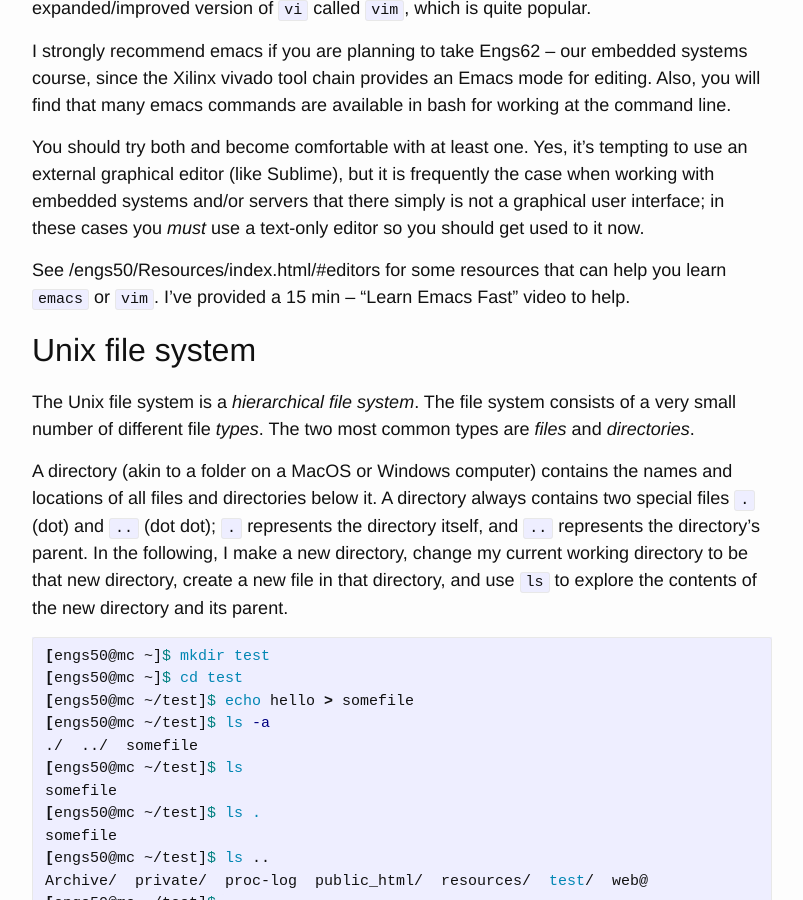
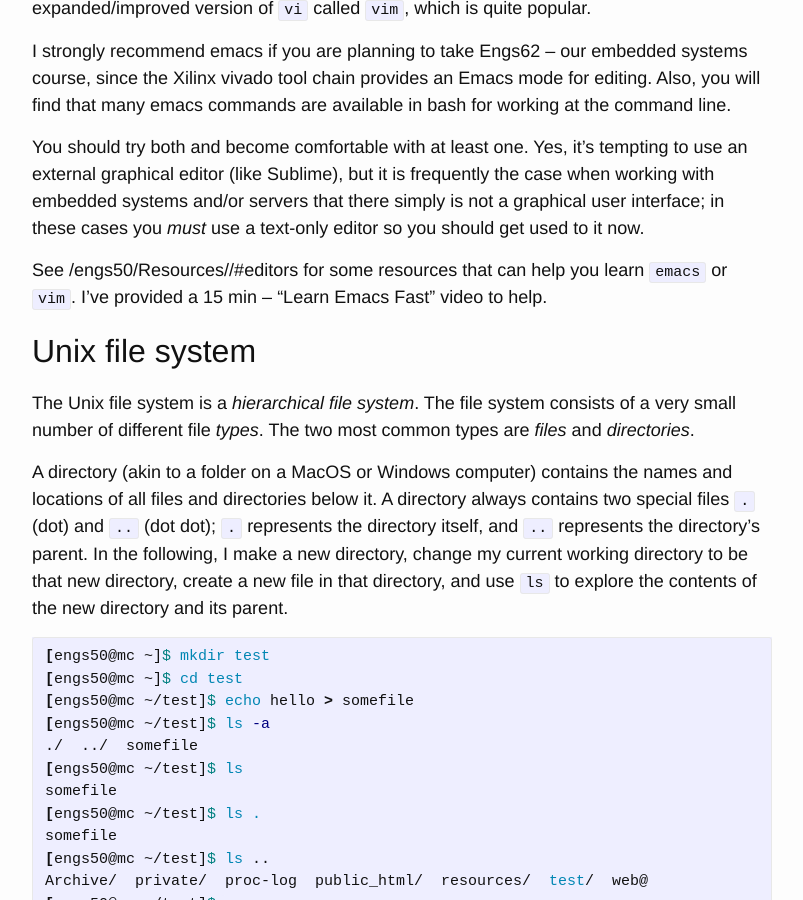
Before and after one commit to thayer/engs50, a Jekyll site: the page built from Notes/bash1/index.md, in a window 1280 px wide and 900 px high, scrolled down 4844 px. Shown: the whole window, without its empty margins (238-1041 px from the left). Built offline with Jekyll 4.4.1, drawn with Linux system fonts in a browser that asks for light colours.

Commit message:
removed index.html from relative paths

```diff
--- a/_config.yml
+++ b/_config.yml
@@ -48,8 +48,8 @@ baseurl: "/engs50" # the subpath of your site, e.g. /blog
 #examples: https://thayer.github.io/engs50/Examples
 
 # make all links relative
-labs: /engs50/Labs/index.html
-notes: /engs50/Notes/index.html
-reading: /engs50/Reading/index.html
-resources: /engs50/Resources/index.html
-examples: /engs50/Examples/index.html
+labs: /engs50/Labs/
+notes: /engs50/Notes/
+reading: /engs50/Reading/
+resources: /engs50/Resources/
+examples: /engs50/Examples/
```
